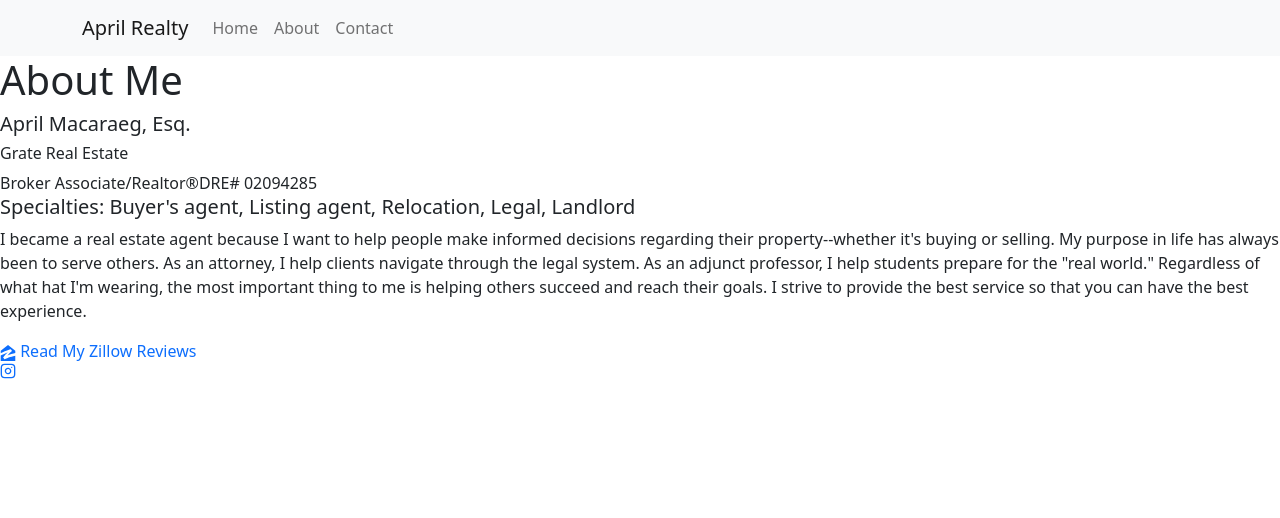
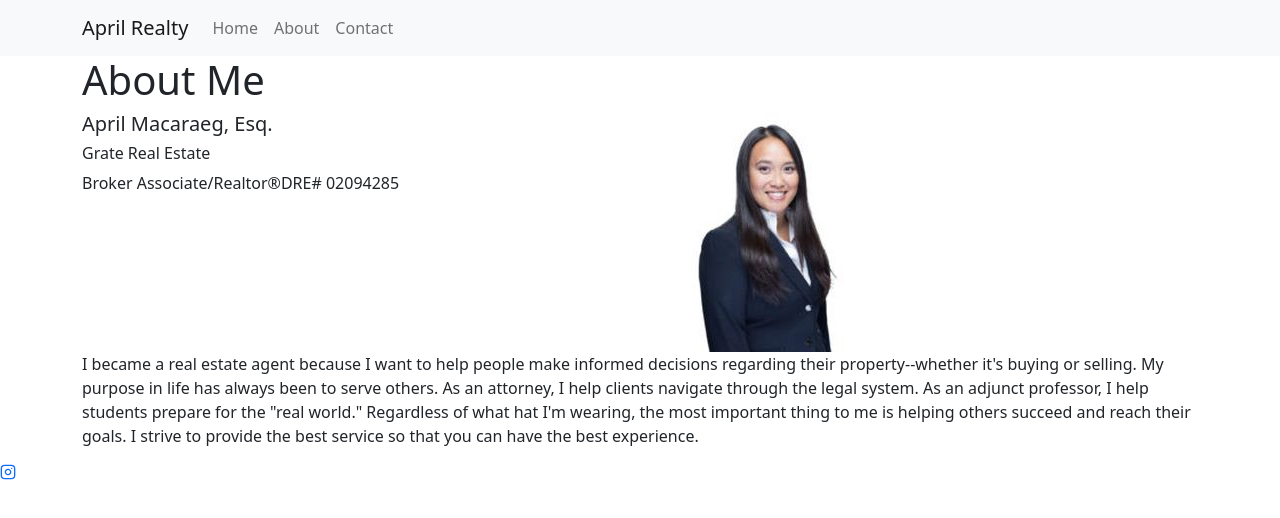
Before and after one commit to essbee808/april-realty, a React (Create React App) app: page /about in a window 1280 px wide. Shown: the top 518 px of the page. Built offline with nearby package versions, Linux system fonts and the light colour scheme.

Commit message:
Modify columns and rows

```diff
--- a/src/components/about/About.jsx
+++ b/src/components/about/About.jsx
@@ -1,20 +1,26 @@
 import React from 'react'
 import {SiZillow} from 'react-icons/si'
+import Profile from '../../assets/profile.jpg'
+
+import Container from 'react-bootstrap/Container'
+import Row from 'react-bootstrap/Row'
+import Col from 'react-bootstrap/Col'
 
 const About = () => {
   return (
-    <section>
+    <Container>
         <h1>About Me</h1>
-        <div>
+        <Row>
+          <Col>
               <h5>April Macaraeg, Esq.</h5>
               <h6>Grate Real Estate</h6>
               <h7>Broker Associate/Realtor®</h7>
               <h7>DRE# 02094285</h7>
-
-        </div>
-
-        <h5>Specialties: Buyer's agent, Listing agent, Relocation, Legal, Landlord</h5>
-        <div>
+          </Col>
+          <Col><img src={Profile} alt="Profile photo"></img></Col>
+        </Row>
+        <Row>
+          <Col>
             <p>
             I became a real estate agent because I want to help people make informed decisions regarding
             their property--whether it's buying or selling. My purpose in life has always been to serve
@@ -23,13 +29,15 @@ const About = () => {
             thing to me is helping others succeed and reach their goals. I strive to provide the best service
             so that you can have the best experience.
             </p>
-        </div>
+          </Col>
+        </Row>
+      {/* <h5>Specialties: Buyer's agent, Listing agent, Relocation, Legal, Landlord</h5>
 
         <div>
           <a href="https://www.zillow.com/profile/macaraeg%20april" target="_blank"><SiZillow /> Read My Zillow Reviews</a>
-        </div>
+        </div> */}
 
-    </section>
+    </Container>
   )
 }
 
```
Lines whose indentation alone changed are shown as unchanged.
